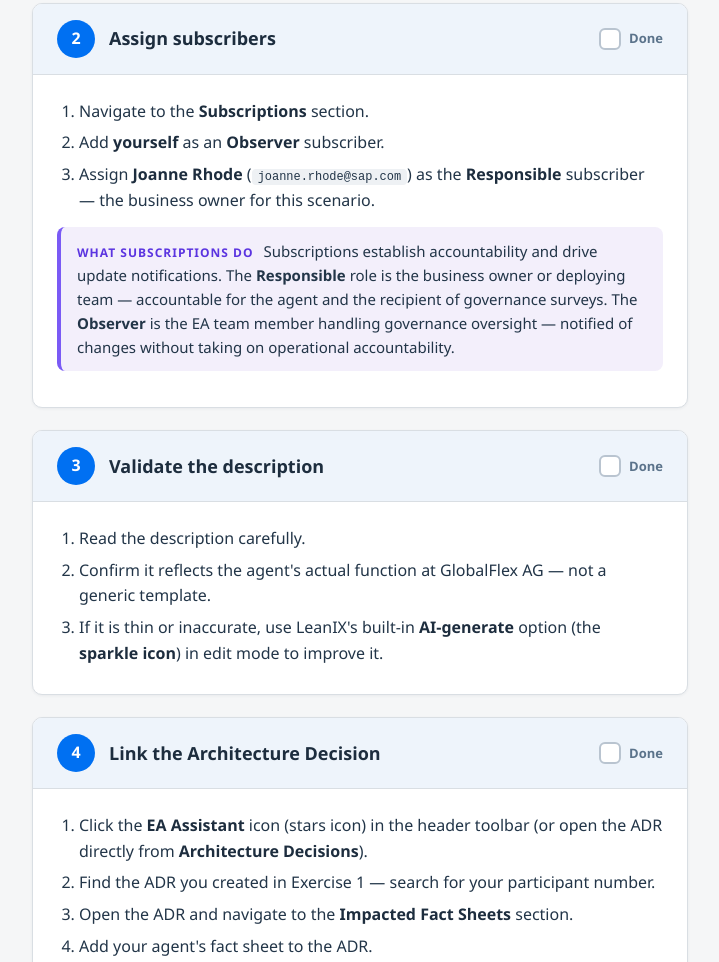
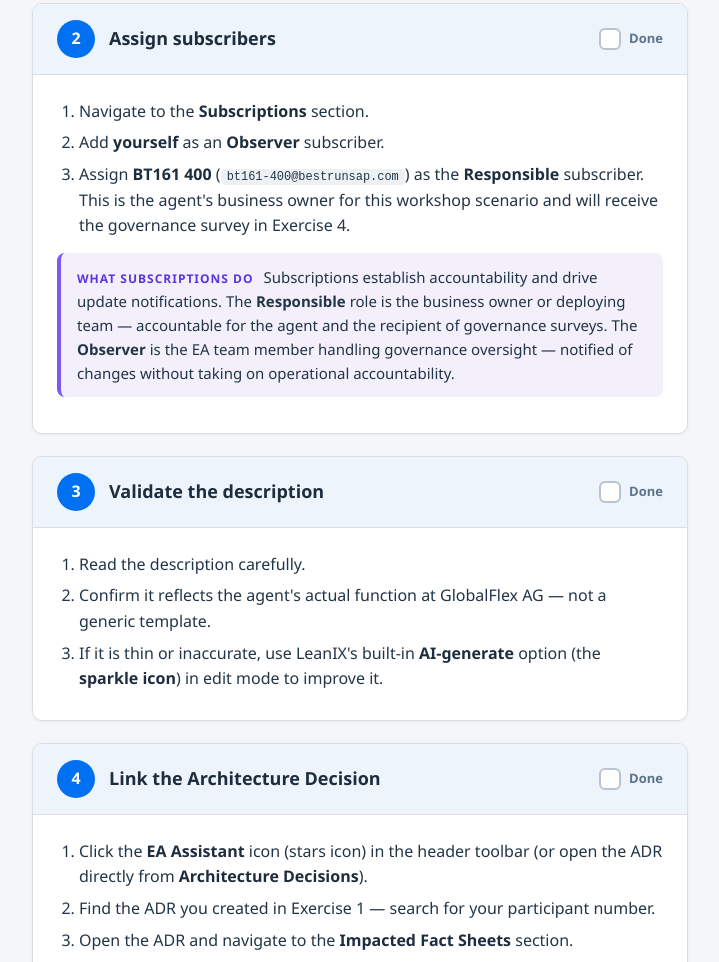
Before and after one commit to SSG1-ai/bt161-workshop, a plain HTML site: page ex3.html in a window 1280 px wide. Shown: the part 1583-2545 px from the top of the page, without its empty margins (418-1137 px from the left). Drawn offline with Linux system fonts and the light colour scheme.

Commit message:
Add files via upload

```diff
--- a/ex3.html
+++ b/ex3.html
@@ -65,7 +65,7 @@
       <ol>
         <li>Navigate to the <strong>Subscriptions</strong> section.</li>
         <li>Add <strong>yourself</strong> as an <strong>Observer</strong> subscriber.</li>
-        <li>Assign <strong>Joanne Rhode</strong> (<code>joanne.rhode@sap.com</code>) as the <strong>Responsible</strong> subscriber — the business owner for this scenario.</li>
+        <li>Assign <strong>BT161 400</strong> (<code>bt161-400@bestrunsap.com</code>) as the <strong>Responsible</strong> subscriber. This is the agent's business owner for this workshop scenario and will receive the governance survey in Exercise 4.</li>
       </ol>
       <div class="why"><span class="lbl">What subscriptions do</span> Subscriptions establish accountability and drive update notifications. The <strong>Responsible</strong> role is the business owner or deploying team — accountable for the agent and the recipient of governance surveys. The <strong>Observer</strong> is the EA team member handling governance oversight — notified of changes without taking on operational accountability.</div>
     </div>
```
